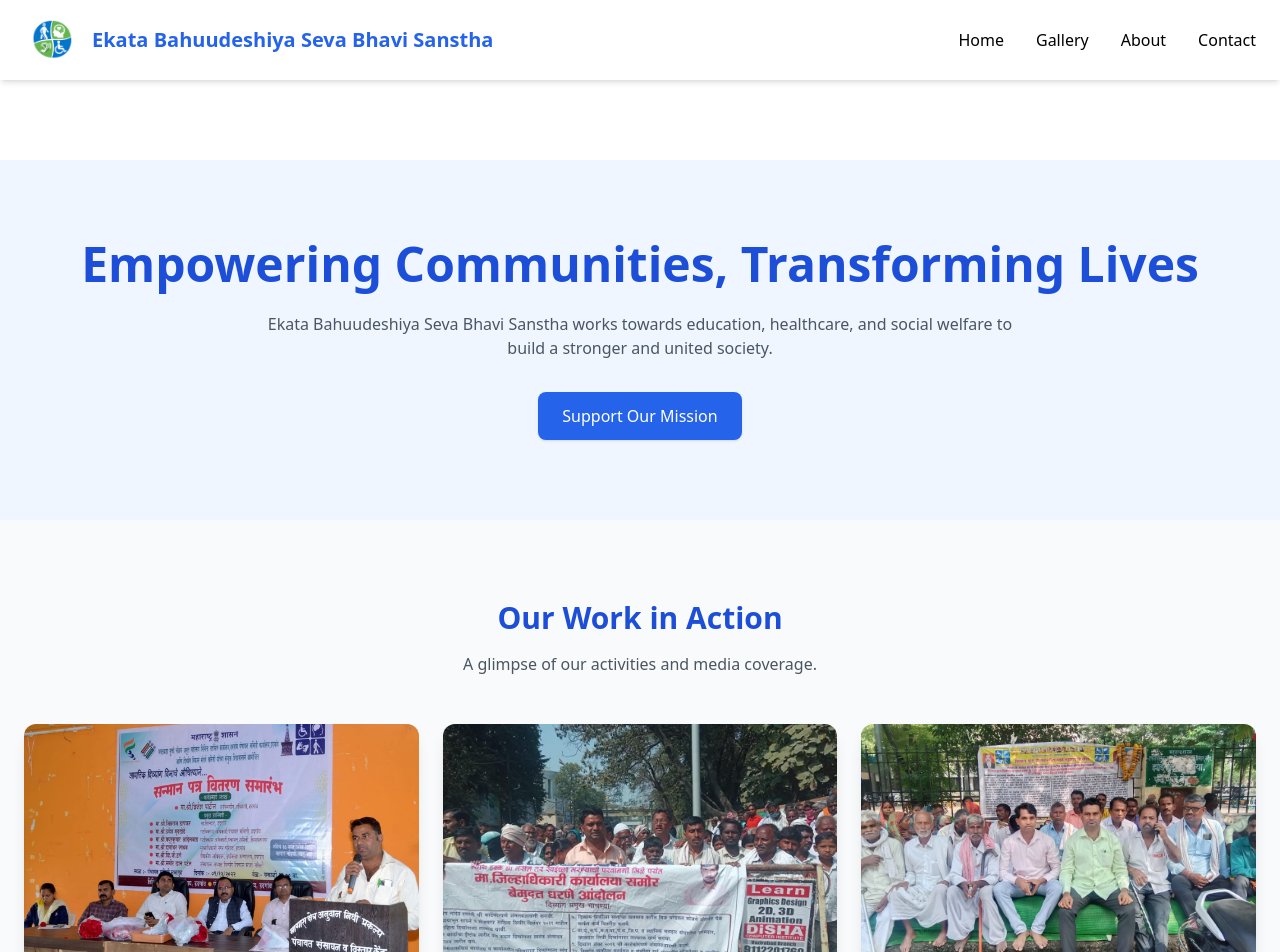
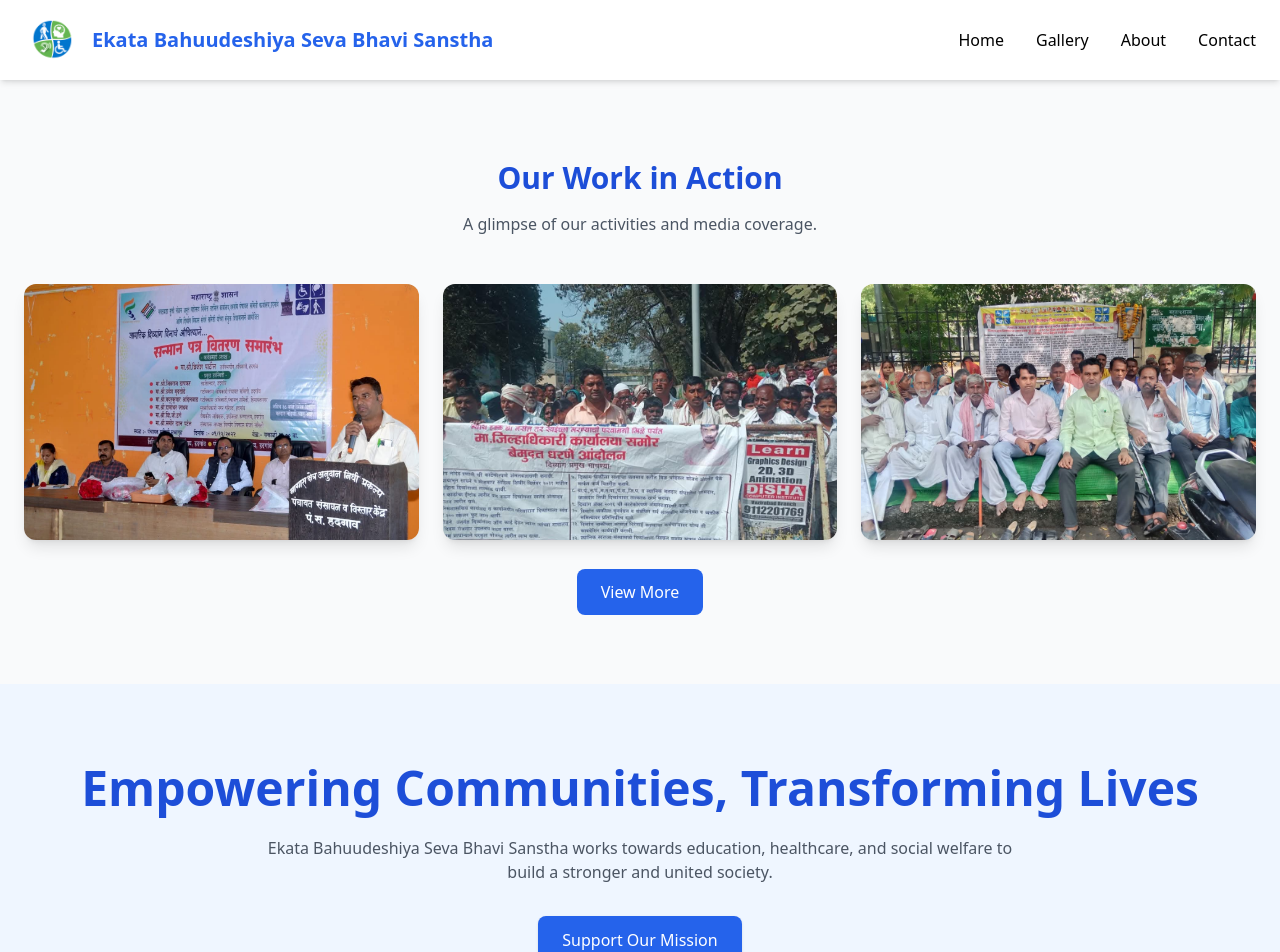
Before and after one commit to 27Abdul/ektasevabhavi, a React (Create React App) app: page / in a window 1280 px wide. Shown: the top 952 px of the page. Built offline with nearby package versions, Linux system fonts and the light colour scheme.

Commit message:
update index.html for SEO enhancements; add sitemap.xml; restructure Home page layout

```diff
--- a/public/index.html
+++ b/public/index.html
@@ -7,8 +7,20 @@
     <meta name="theme-color" content="#000000" />
     <meta
       name="description"
-      content="Web site created using create-react-app"
+      content="Ekta Sevabhavi Sanstha is an NGO in Hadgaon (Nanded) helping blind, deaf, mentally challenged and physically disabled people with education, support and empowerment."
     />
+    <meta
+      name="keywords"
+      content="NGO in Nanded, NGO for blind, NGO for deaf, NGO for disabled India, Ekta Sevabhavi Sanstha"
+    />
+    <meta property="og:title" content="Ekta Sevabhavi Sanstha NGO" />
+    <meta
+      property="og:description"
+      content="Supporting blind, deaf and disabled people."
+    />
+    <meta property="og:image" content="https://ektasevabhavi.com/logo.png" />
+    <meta property="og:url" content="https://ektasevabhavi.com" />
+
     <link rel="apple-touch-icon" href="%PUBLIC_URL%/logo192.png" />
     <!--
       manifest.json provides metadata used when your web app is installed on a
@@ -24,7 +36,9 @@
       work correctly both with client-side routing and a non-root public URL.
       Learn how to configure a non-root public URL by running `npm run build`.
     -->
-    <title>Ekata Seva Bhavi</title>
+    <title>
+      Ekta Sevabhavi Sanstha | NGO for Blind, Deaf & Disabled in Hadgaon,Nanded
+    </title>
   </head>
   <body>
     <noscript>You need to enable JavaScript to run this app.</noscript>
--- a/src/pages/Home.jsx
+++ b/src/pages/Home.jsx
@@ -36,23 +36,7 @@
 
 const Home = () => {
   return (
-    <div className="mt-20">
-      {/* Hero Section */}
-      <section className="bg-blue-50 py-20 px-6 text-center">
-        <h1 className="text-4xl md:text-5xl font-bold text-blue-700 mb-6">
-          Empowering Communities, Transforming Lives
-        </h1>
-        <p className="max-w-3xl mx-auto text-gray-600 mb-8">
-          Ekata Bahuudeshiya Seva Bhavi Sanstha works towards education,
-          healthcare, and social welfare to build a stronger and united society.
-        </p>
-        <Link to="/contact">
-          <button className="bg-blue-600 text-white px-6 py-3 rounded-lg shadow hover:bg-blue-700 transition">
-            Support Our Mission
-          </button>
-        </Link>
-      </section>
-
+    <div className="">
       {/* Work Preview */}
       <section className="py-20 px-6 bg-gray-50">
         <div className="max-w-7xl mx-auto text-center mb-12">
@@ -87,6 +71,21 @@
             View More
           </Link>
         </div>
+      </section>
+      {/* Hero Section */}
+      <section className="bg-blue-50 py-20 px-6 text-center">
+        <h1 className="text-4xl md:text-5xl font-bold text-blue-700 mb-6">
+          Empowering Communities, Transforming Lives
+        </h1>
+        <p className="max-w-3xl mx-auto text-gray-600 mb-8">
+          Ekata Bahuudeshiya Seva Bhavi Sanstha works towards education,
+          healthcare, and social welfare to build a stronger and united society.
+        </p>
+        <Link to="/contact">
+          <button className="bg-blue-600 text-white px-6 py-3 rounded-lg shadow hover:bg-blue-700 transition">
+            Support Our Mission
+          </button>
+        </Link>
       </section>
 
       <section className="py-20 px-6 bg-white">
```
Also changed, not shown: 1 other file (tests, documents, lock files or other folders).
